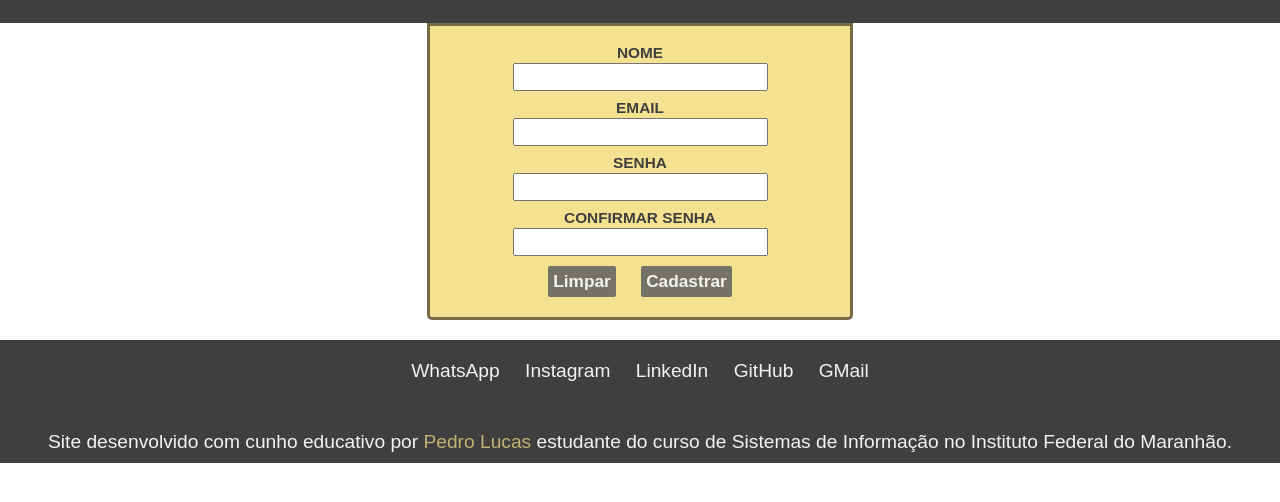
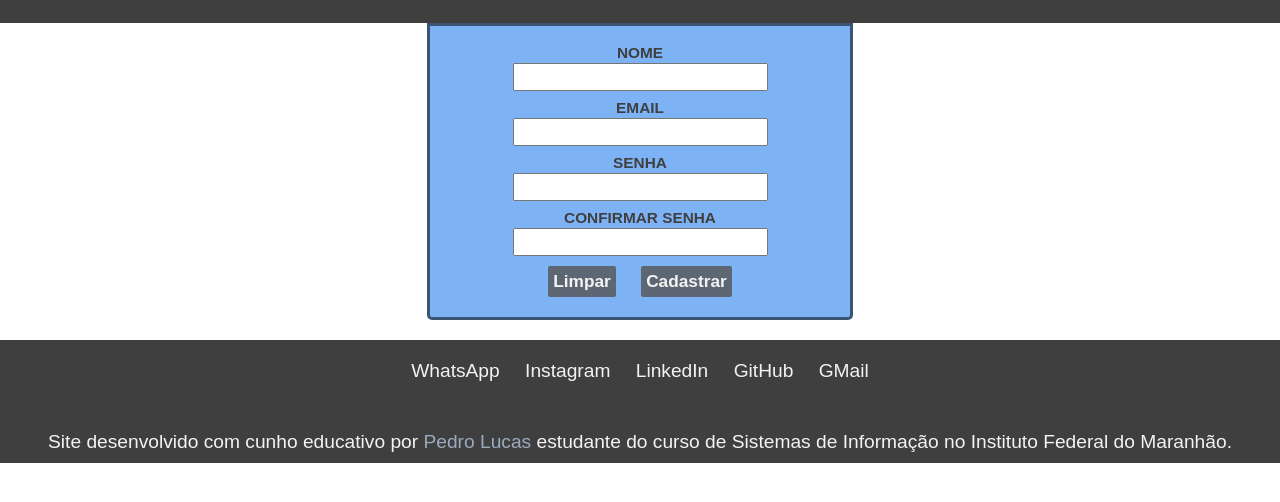
Before and after one commit to pedrocslucas/Cadastro-em-JS, a plain HTML site: page index.html in a window 1280 px wide. Shown: the part 74-576 px from the top of the page. Drawn offline with Linux system fonts and the light colour scheme.

Commit message:
alterando as cores

```diff
--- a/style.css
+++ b/style.css
@@ -3,11 +3,11 @@
 :root {
     --cortexto: #f3f3f3;
     --corfundo: #3f3f3f;
-    --corpadrao: #F5E291;
-    --corfraca: #F7F2DB;
-    --cormedia: #C2B372;
-    --corforte: #756C45;
-    --corcontraste: #757368;
+    --corpadrao: #7DB3F4;
+    --corfraca: #C6DAF3;
+    --cormedia: #9BABBF;
+    --corforte: #3B5473;
+    --corcontraste: #5D6773;
 }
 
 body {
```
